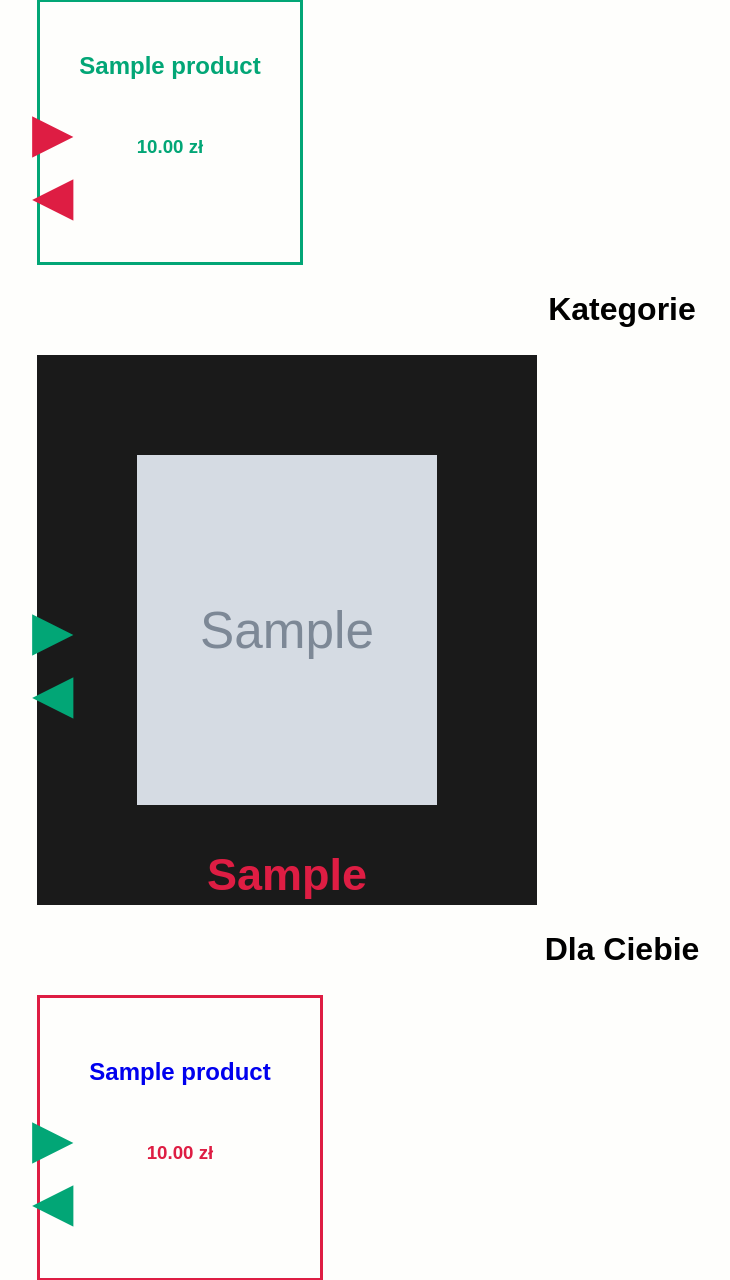
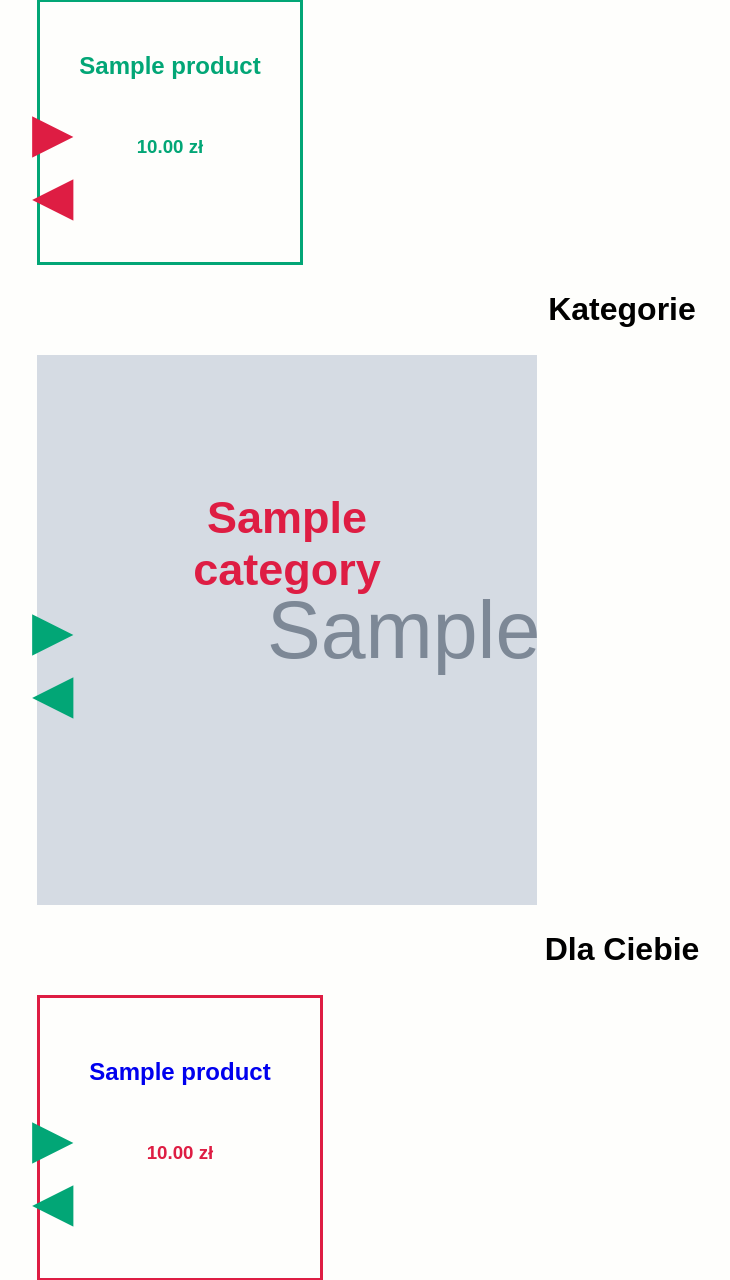
Before and after one commit to Soyer13/ProjektBD, a PHP site: page / in a window 1280 px wide. Shown: the part 186-1466 px from the top of the page, without its empty margins (18-748 px from the left). Run offline with PHP 8.4, Linux system fonts and the light colour scheme; tables that the repository leaves empty hold one stand-in row (values such as "Sample post"); grey boxes marked "Sample" are stand-in pictures.

Commit message:
Poprawienie wyświetlania zdjęć w kategori

```diff
--- a/index.php
+++ b/index.php
@@ -47,9 +47,11 @@
                     $dane =  mysqli_query($conn, $sql);
                     while ($row = mysqli_fetch_assoc($dane)) {
                     ?>
-                        <div class="Kategorie">
+                        <div class="Kategorie" style="background-image: url(images/<?php echo $row['image_url'] ?>) !important;
+                        background-size: cover;
+                        background-repeat: no-repeat;">
                                 <a href="searchKat.php?Kategoria='<?php echo $row['id'] ?>'">
-                                    <img class="kategorie" src="images/<?php echo $row['image_url'] ?>">
+                                    <!--<img class="kategorie" src="images/<?php echo $row['image_url'] ?>">-->
                                     <div class="tekst">
                                         <h2><?php echo $row['name'] ?></h2>
                                     </div>
```
